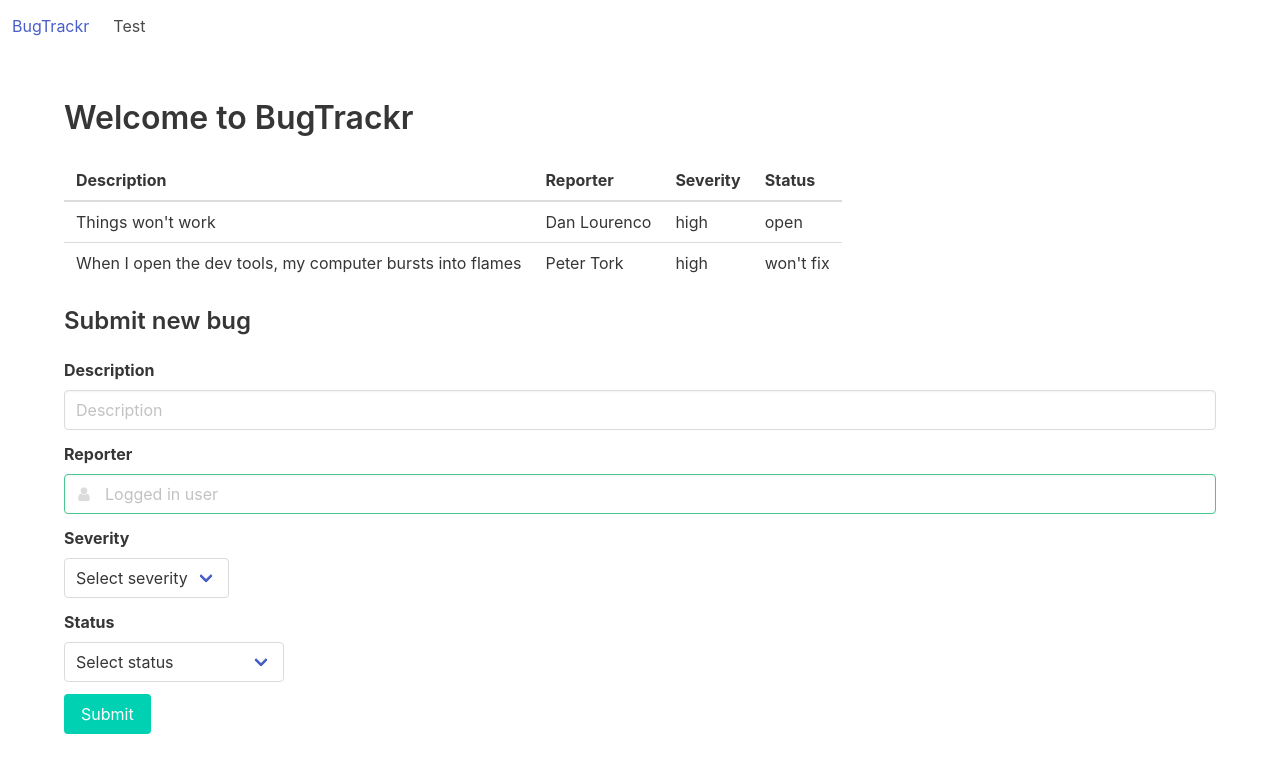
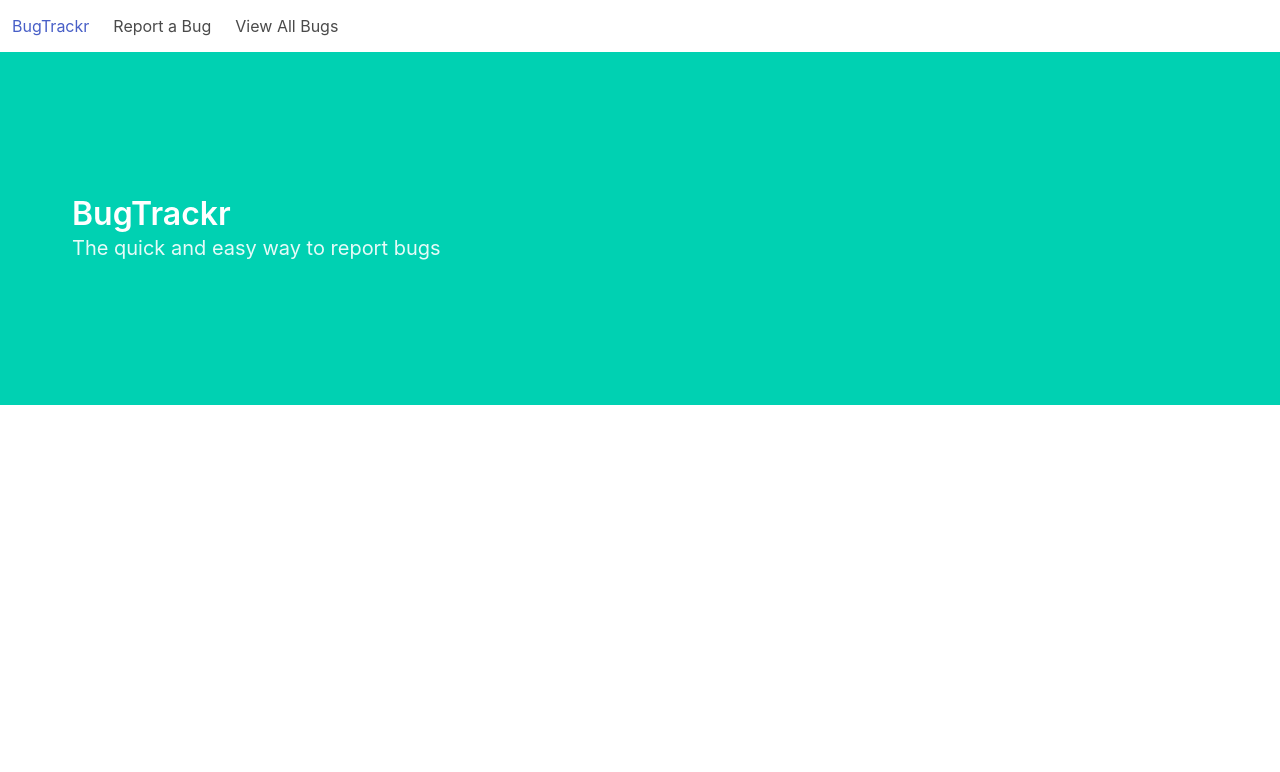
Before and after one commit to danlourenco/bug-tracker-react, a React (Create React App) app: page / in a window 1280 px wide. Shown: the top 772 px of the page. Built offline with nearby package versions, Linux system fonts and the light colour scheme.

Commit message:
add routing and a home page

```diff
--- a/package.json
+++ b/package.json
@@ -3,9 +3,12 @@
   "version": "0.1.0",
   "private": true,
   "dependencies": {
+    "@okta/okta-react": "^0.0.9",
     "bulma": "^0.6.1",
     "react": "^16.2.0",
     "react-dom": "^16.2.0",
+    "react-router": "^4.2.0",
+    "react-router-dom": "^4.2.2",
     "react-scripts": "1.0.17"
   },
   "scripts": {
--- a/src/components/App.js
+++ b/src/components/App.js
@@ -4,6 +4,10 @@ import '../styles/App.css';
 import data from '../data/bugs.json';
 import BugTable from './BugTable';
 import AddBugForm from './AddBugForm';
+import Home from './Home';
+import { Security, SecureRoute, ImplicitCallback } from '@okta/okta-react';
+import { Switch, Route } from 'react-router-dom'
+
 
 class App extends Component {
 
@@ -11,6 +15,8 @@ class App extends Component {
       console.log(`Description: ${description} \n Reporter: ${reporter} \n Severity: ${severity} \n Status: ${status}`)
 
     render() {
+
+
     return (
       <div className="App">
         <nav className="navbar" role="navigation" aria-label="main navigation">
@@ -18,19 +24,19 @@ class App extends Component {
             <a className="navbar-item" href="/">BugTrackr</a>
           </div>
           <div className="navbar-menu">
-            <a className="navbar-item" href="test">Test</a>
+            <a className="navbar-item" href="add">Report a Bug</a>
+            <a className="navbar-item" href="view">View All Bugs</a>
           </div>
+
         </nav>
-        <section className="section">
-          <div className="container">
-            <h1 className="title">
-              Welcome to BugTrackr
-            </h1>
 
-            <BugTable bugs={data} />
-            <AddBugForm onNewBug={this.logBug} />
-          </div>
-        </section>
+            {/* Where page components are rendered! */}
+            <Switch>
+              <Route exact path='/login' component={Home}/>
+              <Route exact path='/' component={Home}/>
+              <Route exact path='/create' component={Home}/>
+            </Switch>
+
       </div>
     )
   }
--- a/src/components/BugTable.js
+++ b/src/components/BugTable.js
@@ -1,8 +1,9 @@
 import React from 'react';
 import BugRow from './BugRow';
 import App from './App';
+import data from '../data/bugs.json';
 
-const BugTable = ({ bugs }) =>
+const BugTable = ({ bugs = data}) =>
   <table className="table">
     <thead>
       <tr>
--- /dev/null
+++ b/src/components/Home.js
@@ -0,0 +1,20 @@
+import React from 'react';
+
+const Home = () =>
+ <section class="hero is-primary is-medium">
+ <div class="hero-body">
+   <div class="container">
+     <h1 class="title">
+       BugTrackr
+     </h1>
+     <h2 class="subtitle">
+       The quick and easy way to report bugs
+     </h2>
+   </div>
+ </div>
+</section>
+
+export default Home;
+
+{/* <BugTable bugs={data} />
+<AddBugForm onNewBug={this.logBug} /> */}
--- a/src/index.js
+++ b/src/index.js
@@ -1,9 +1,13 @@
 import React from 'react';
 import ReactDOM from 'react-dom';
+import { BrowserRouter } from 'react-router-dom';
 import 'bulma/css/bulma.css';
 import './styles/index.css';
 import App from './components/App';
 import registerServiceWorker from './registerServiceWorker';
 
-ReactDOM.render(<App />, document.getElementById('root'));
+ReactDOM.render((
+<BrowserRouter>
+  <App />
+</BrowserRouter>), document.getElementById('root'));
 registerServiceWorker();
```
Also changed, not shown: 2 other files (tests, documents, lock files or other folders).
